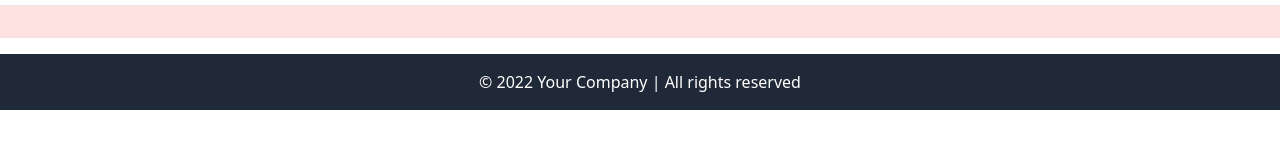
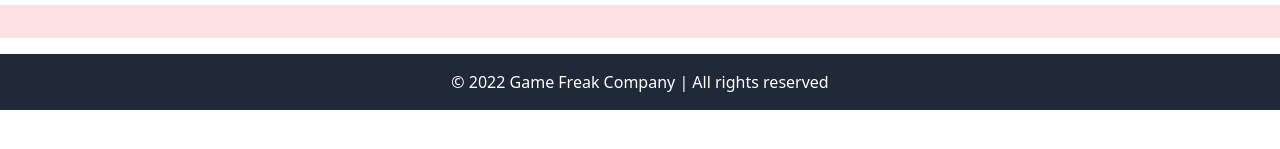
Before and after one commit to maikonweber/react-poke-api, a React (Create React App) app: page / in a window 1280 px wide. Shown: the part 229-378 px from the top of the page. Built offline with nearby package versions, Linux system fonts and the light colour scheme.

Commit message:
Add Pokemons H and W for Full Screen

```diff
--- a/src/App.tsx
+++ b/src/App.tsx
@@ -6,17 +6,15 @@
 import axios from 'axios'
 import PokemonDetailContainer from './components/PokemonDetailContainer';
 
-// https://raw.githubusercontent.com/PokeAPI/sprites/master/sprites/pokemon/132.png
 
-interface PokemonDetails {
+export interface PokemonDetails {
   name: string;
-  url: string;
   order: number;
   id: number;
   sprites: string;
 }
 
-interface Pokemon {
+export interface Pokemon {
   name: string
   url: string
 }
--- a/src/components/Footer/index.tsx
+++ b/src/components/Footer/index.tsx
@@ -6,7 +6,7 @@
     <footer className="bg-gray-800 max-h-full text-white p-4 mt-4">
       <div className="container mx-auto">
         <p className="text-center">
-          &copy; 2022 Your Company | All rights reserved
+          &copy; 2022 Game Freak Company | All rights reserved
         </p>
       </div>
     </footer>
--- a/src/components/PokemonDetailContainer/index.tsx
+++ b/src/components/PokemonDetailContainer/index.tsx
@@ -1,23 +1,18 @@
 import React from 'react';
+import { PokemonDetails } from '../../App'
 
 interface PokemonDetailContainerProps {
   pokemon: PokemonDetails | null;
-}
-
-interface PokemonDetails {
-  name: string;
-  order: number;
-  id: number;
-  sprites: string;
 }
 
 
 const PokemonDetailContainer: React.FC<PokemonDetailContainerProps> = ({ pokemon }) => {
 
   return (
-    <div className="flex justify-center flex-col item-center bg-green-100 p-4 mt-4">
-      {/* <h2 className="text-2xl color-gray-200 font-bold">{pokemon?.name}</h2> */}
+    <div className="flex justify-center flex-col max-h-62 max-w-82 item-center bg-green-100 p-20 mt-4">
+
       <img src={pokemon?.sprites} alt={pokemon?.name}></img>
+      <h1 className="text-2xl text-center color-gray-200 font-bold">{pokemon?.name}</h1>
       {/* You can add more details here based on your requirements */}
     </div>
   );
--- a/src/components/ScrollContainer/index.tsx
+++ b/src/components/ScrollContainer/index.tsx
@@ -1,10 +1,7 @@
 // ScrollContainer.tsx
 import React, { useEffect } from 'react';
 import PokemonCard from '../PokemonCard';
-
-interface Pokemon {
-  name: string;
-}
+import { Pokemon } from '../../App'
 
 interface ScrollContainerProps {
   items: Pokemon[];
```
